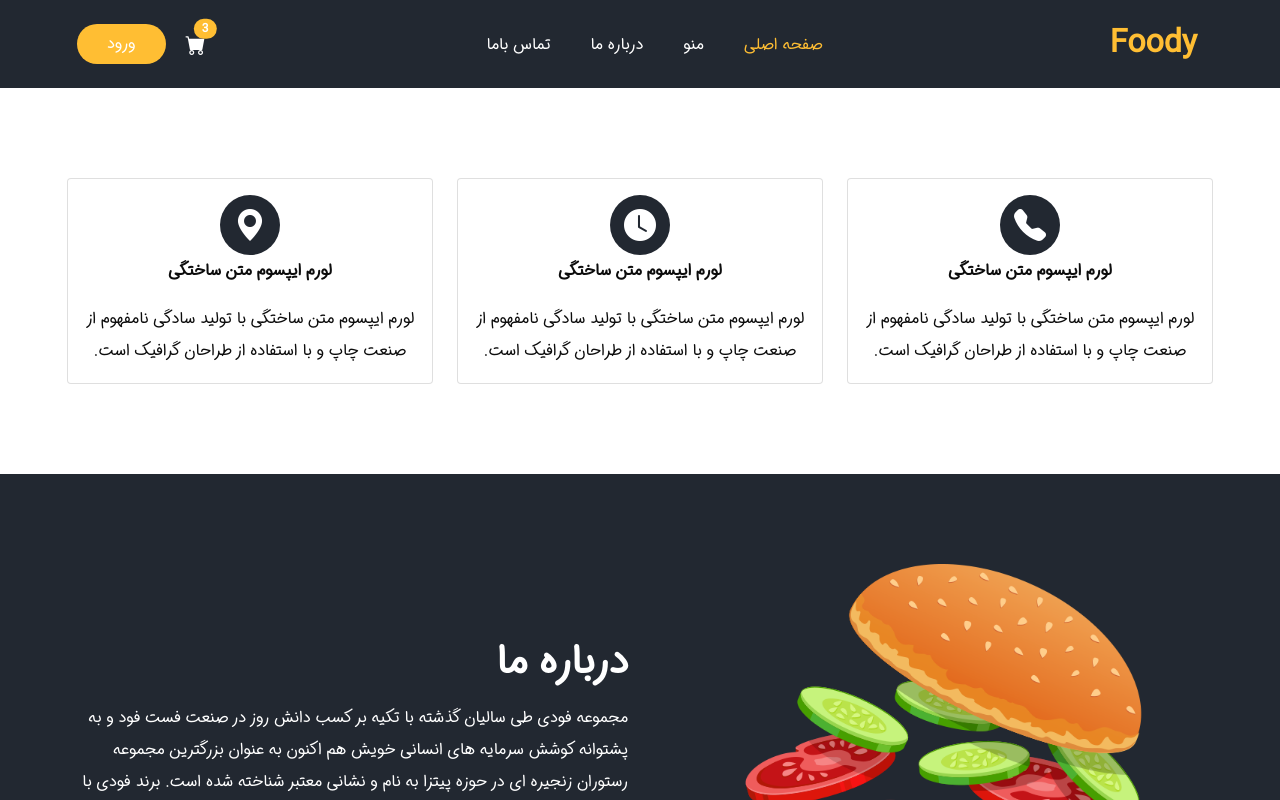
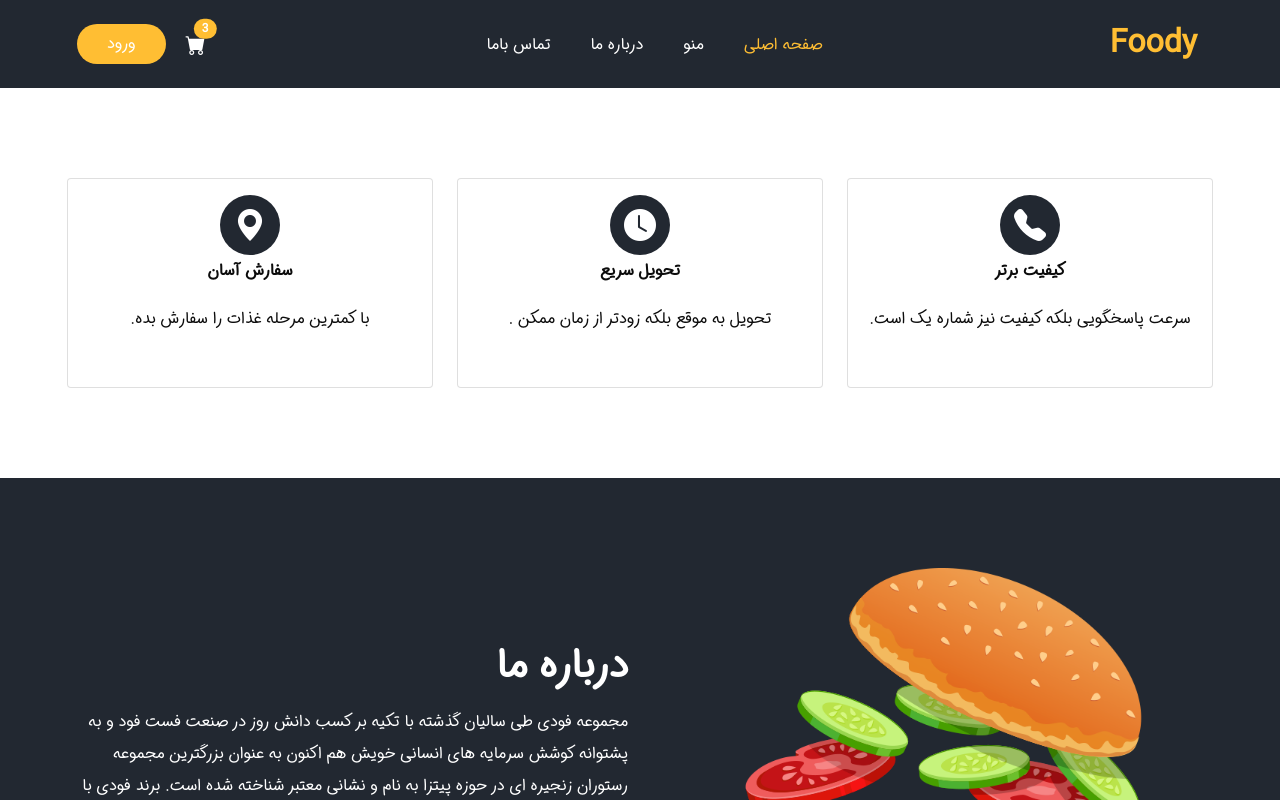
Before and after one commit to ali5422m/ali5422m-maktab72-fastfood-ali-mohammadinia, a Next.js app: page / in a window 1280 px wide. Shown: the top 800 px of the page. Built offline with nearby package versions, Linux system fonts and the light colour scheme.

Commit message:
fastfood-RER-1dev:edit(Features):Edit box texts

```diff
--- a/components/Features/Features.jsx
+++ b/components/Features/Features.jsx
@@ -11,10 +11,9 @@ function Features() {
                 <div className="card-icon-wrapper">
                   <i className="bi bi-telephone-fill fs-2 text-white card-icon"></i>
                 </div>
-                <p className="card-text fw-bold">لورم ایپسوم متن ساختگی</p>
+                <p className="card-text fw-bold"> کیفیت برتر</p>
                 <p className="card-text">
-                  لورم ایپسوم متن ساختگی با تولید سادگی نامفهوم از صنعت چاپ و با
-                  استفاده از طراحان گرافیک است.{" "}
+                    سرعت پاسخگویی بلکه کیفیت نیز شماره یک است.
                 </p>
               </div>
             </div>
@@ -25,10 +24,9 @@ function Features() {
                 <div className="card-icon-wrapper">
                   <i className="bi bi-clock-fill fs-2 text-white card-icon"></i>
                 </div>
-                <p className="card-text fw-bold">لورم ایپسوم متن ساختگی</p>
+                <p className="card-text fw-bold"> تحویل سریع</p>
                 <p className="card-text">
-                  لورم ایپسوم متن ساختگی با تولید سادگی نامفهوم از صنعت چاپ و با
-                  استفاده از طراحان گرافیک است.{" "}
+                    تحویل به موقع بلکه زودتر از زمان ممکن .
                 </p>
               </div>
             </div>
@@ -39,10 +37,9 @@ function Features() {
                 <div className="card-icon-wrapper">
                   <i className="bi bi-geo-alt-fill fs-2 text-white card-icon"></i>
                 </div>
-                <p className="card-text fw-bold">لورم ایپسوم متن ساختگی</p>
+                <p className="card-text fw-bold"> سفارش آسان</p>
                 <p className="card-text">
-                  لورم ایپسوم متن ساختگی با تولید سادگی نامفهوم از صنعت چاپ و با
-                  استفاده از طراحان گرافیک است.{" "}
+                        با کمترین مرحله غذات را سفارش بده.
                 </p>
               </div>
             </div>
--- a/styles/globals.css
+++ b/styles/globals.css
@@ -389,6 +389,10 @@ a:focus {
   height: 100%;
 }
 
+.card {
+  height : 210px !important;
+}
+
 
 
 /* About Section */
```
